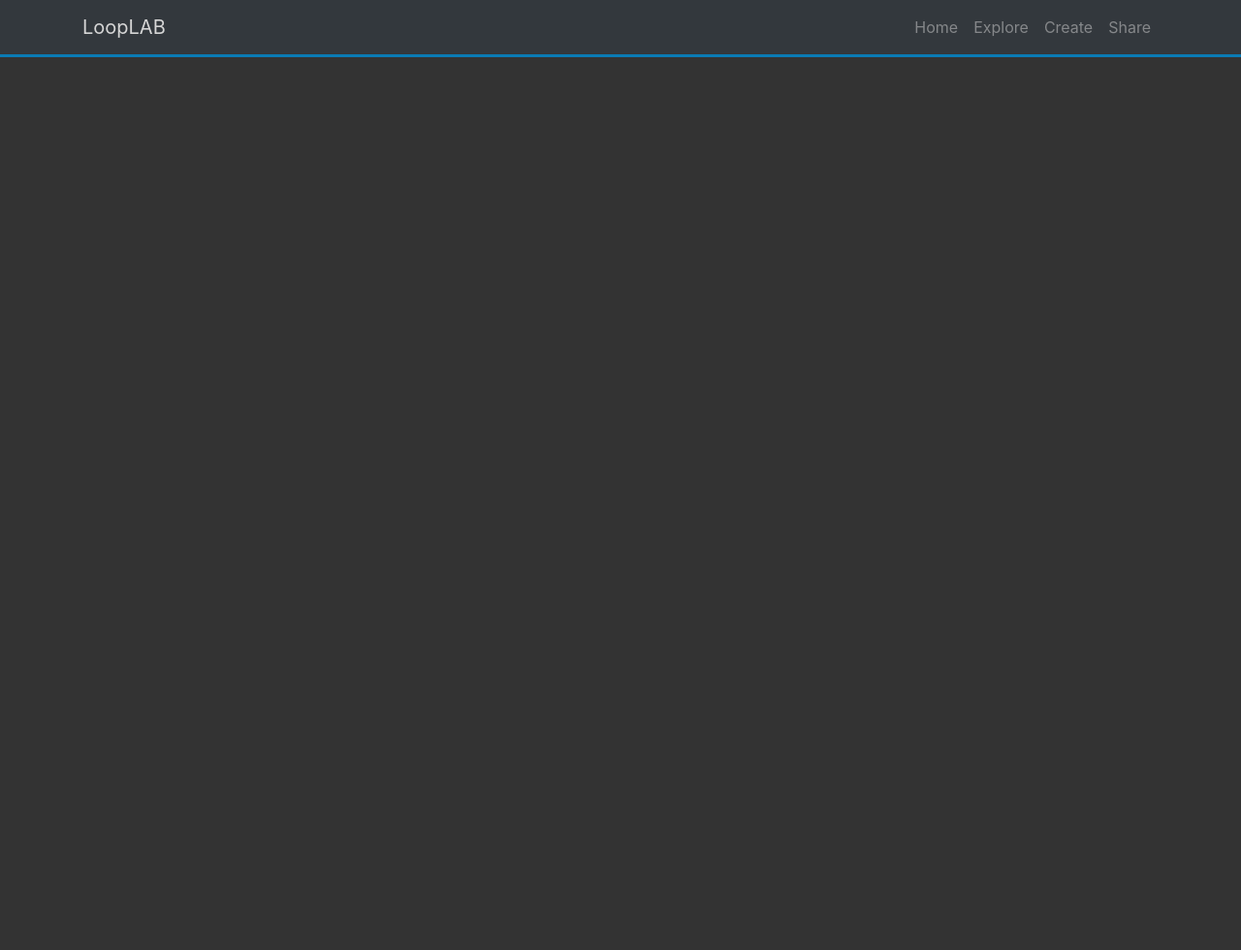
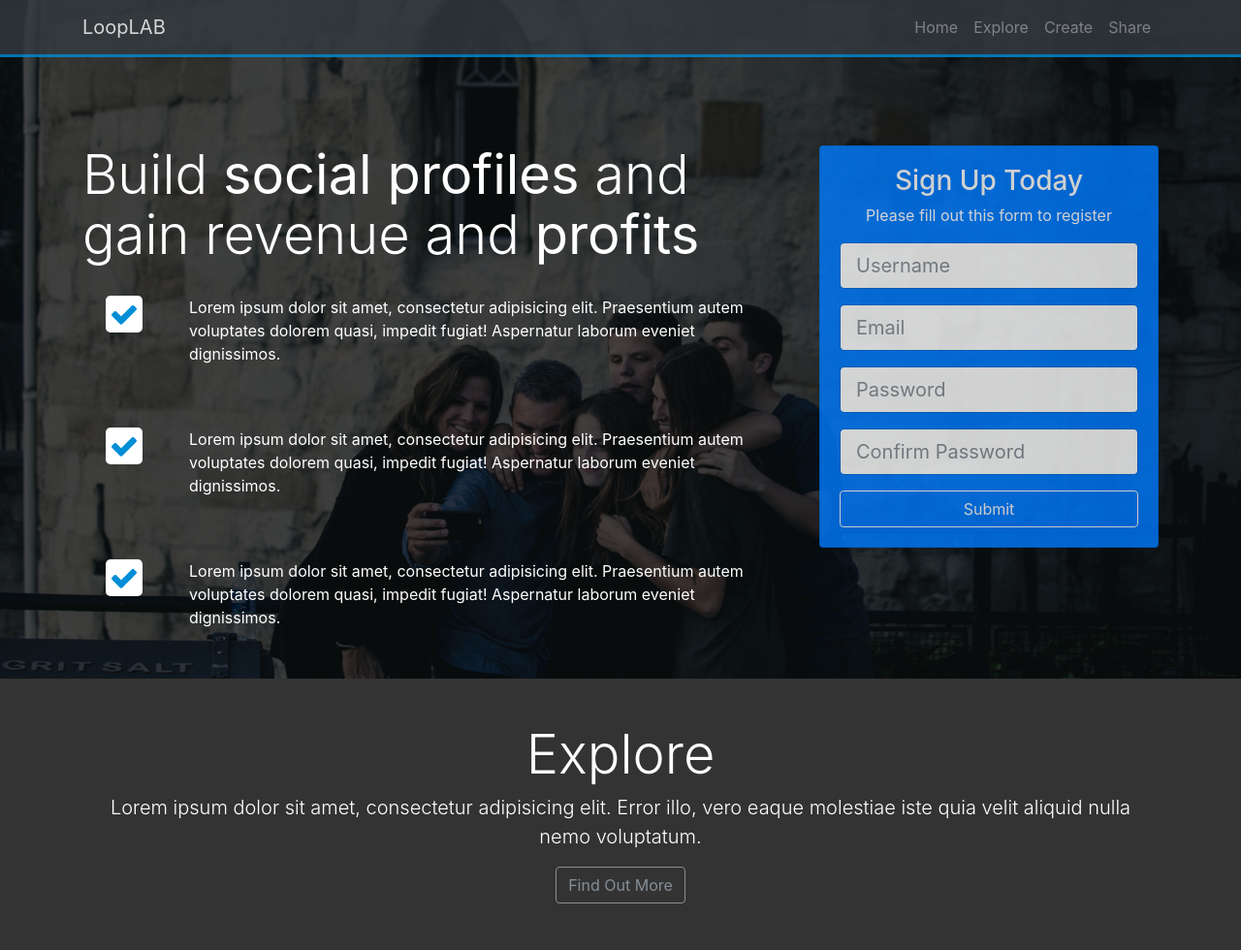
Before and after one commit to crklin/LoopLAB, a website: page src/index.html in a window 1280 px wide. Shown: the whole page at 97% size. Before the commit the page ends 800 px from the top, so only its background shows below. Drawn offline with Linux system fonts and the light colour scheme.

Commit message:
Navbar, Home, Signup

```diff
--- a/src/index.html
+++ b/src/index.html
@@ -35,6 +35,83 @@
     </div>
   </nav>
 
+  <!-- HOME -->
+  <header id="home-section">
+    <div class="dark-overlay">
+      <div class="home-inner">
+        <div class="container">
+          <div class="row">
+            <div class="col-lg-8 d-none d-lg-block">
+              <h1 class="display-4">Build <strong>social profiles</strong> and gain revenue and <strong>profits</strong></h1>
+              <div class="d-flex flex-row">
+                <div class="p-4 align-self-start">
+                  <i class="fa fa-check"></i>
+                </div>
+                <div class="p-4 align-self-end">
+                  <p>Lorem ipsum dolor sit amet, consectetur adipisicing elit. Praesentium autem voluptates dolorem quasi, impedit fugiat! Aspernatur laborum eveniet dignissimos.</p>
+                </div>
+              </div>
+
+              <div class="d-flex flex-row">
+                <div class="p-4 align-self-start">
+                  <i class="fa fa-check"></i>
+                </div>
+                <div class="p-4 align-self-end">
+                  <p>Lorem ipsum dolor sit amet, consectetur adipisicing elit. Praesentium autem voluptates dolorem quasi, impedit fugiat! Aspernatur laborum eveniet dignissimos.</p>
+                </div>
+              </div>
+              <div class="d-flex flex-row">
+                <div class="p-4 align-self-start">
+                  <i class="fa fa-check"></i>
+                </div>
+                <div class="p-4 align-self-end">
+                  <p>Lorem ipsum dolor sit amet, consectetur adipisicing elit. Praesentium autem voluptates dolorem quasi, impedit fugiat! Aspernatur laborum eveniet dignissimos.</p>
+                </div>
+              </div>
+            </div>
+            <div class="col-lg-4">
+              <div class="card bg-primary text-center card-form">
+                <div class="card-body">
+                  <h3>Sign Up Today</h3>
+                  <p>Please fill out this form to register</p>
+                  <form>
+                    <div class="form-group">
+                      <input type="text" class="form-control form-control-lg" placeholder="Username">
+                    </div>
+                    <div class="form-group">
+                      <input type="email" class="form-control form-control-lg" placeholder="Email">
+                    </div>
+                    <div class="form-group">
+                      <input type="password" class="form-control form-control-lg" placeholder="Password">
+                    </div>
+                    <div class="form-group">
+                      <input type="password" class="form-control form-control-lg" placeholder="Confirm Password">
+                    </div>
+                    <input type="submit" class="btn btn-outline-light btn-block">
+                  </form>
+                </div>
+              </div>
+            </div>
+          </div>
+        </div>
+      </div>
+    </div>
+  </header>
+
+  <!-- EXPLORE HEAD -->
+  <section id="explore-head-section"></section>
+    <div class="container">
+      <div class="row">
+        <div class="col text-center">
+          <div class="py-5">
+            <h1 class="display-4">Explore</h1>
+            <p class="lead">Lorem ipsum dolor sit amet, consectetur adipisicing elit. Error illo, vero eaque molestiae iste quia velit aliquid nulla nemo voluptatum.</p>
+            <a href="#" class="btn btn-outline-secondary">Find Out More</a>
+          </div>
+        </div>
+      </div>
+    </div>
+
   <script src="js/jquery.min.js"></script>
   <script src="js/popper.min.js"></script>
   <script src="js/bootstrap.min.js"></script>
--- a/src/scss/style.scss
+++ b/src/scss/style.scss
@@ -1,13 +1,47 @@
 $bg-color:#333;
 $font-color:#fff;
 $primary-color:#008ed6;
+$dark-overlay: rgba(0,0,0,0.7);
+$font-size: 30px;
 
 body{
-  background:$bg-color;
-  color:$font-color;
+  background: $bg-color;
+  color: $font-color;
 }
 
 .navbar{
-  border-bottom:$primary-color 3px solid;
-  opacity:0.8;
+  border-bottom: $primary-color 3px solid;
+  opacity: 0.8;
 }
+
+#home-section{
+  background: url('../img/home.jpg') no-repeat;
+  background-size: cover;
+  background-attachment: fixed;
+  min-height: 700px;
+
+  .dark-overlay{
+    background-color: $dark-overlay;
+    postition: absolute;
+    top: 0;
+    left: 0;
+    width: 100%;
+    min-height: 700px;
+  }
+
+  .home-inner{
+    padding-top: 150px;
+  }
+
+  .card-form{
+    opacity: 0.8;
+  }
+
+  .fa{
+    color: $primary-color;
+    background: #fff;
+    padding: 4px;
+    border-radius: 5px;
+    font-size: $font-size;
+  }
+}
```
Also changed, not shown: src/css/style.css, src/img/home.jpg (added), 1 other file.
